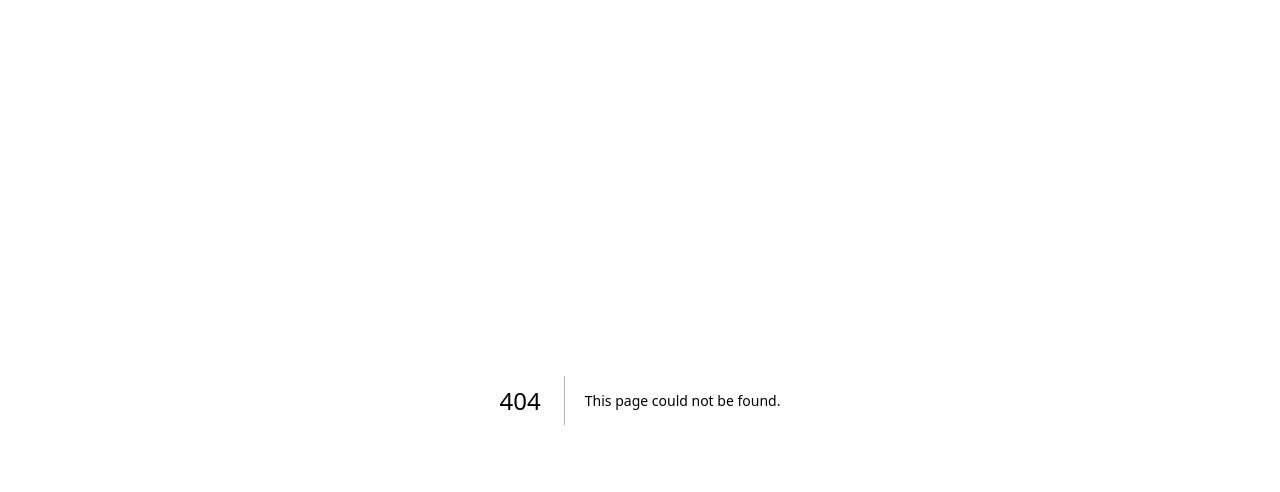
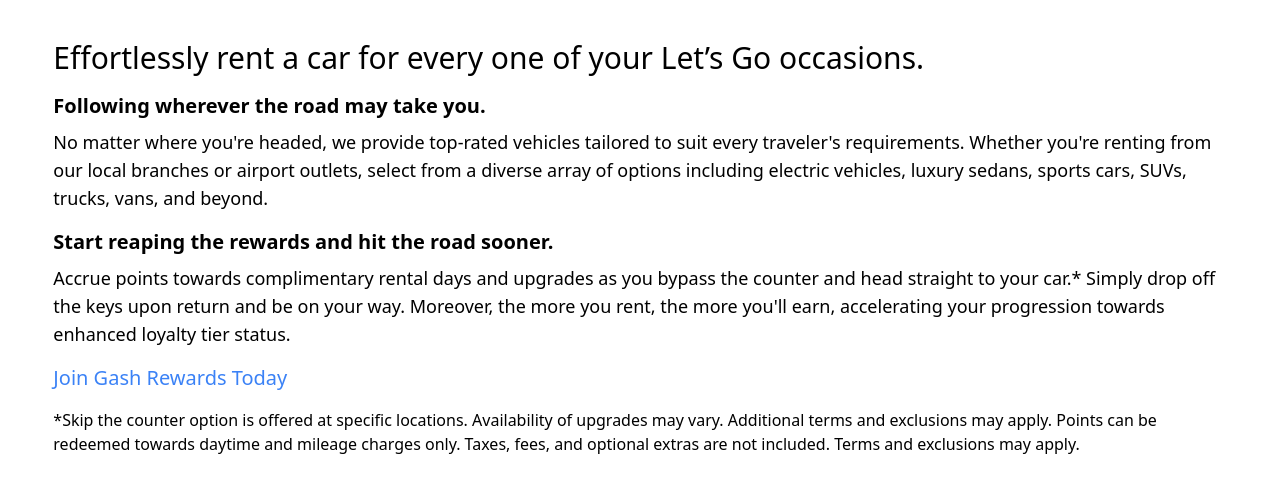
Before and after one commit to Peterson-Jacob/gsr, a Next.js app: page /components/closer in a window 1280 px wide. Before the commit this address had no page. Shown: the top 492 px of the page. Built offline with nearby package versions, Linux system fonts and the light colour scheme.

Commit message:
Create closer.jsx

```diff
--- /dev/null
+++ b/pages/components/closer.jsx
@@ -0,0 +1,36 @@
+
+
+export default function Close(){
+
+    return(
+        <>
+            <div  className="w-full pt-6 pb-24 bg-white max">
+
+                <h1 className="w-11/12 my-4 mx-auto text-2xl lg:text-3xl ">Effortlessly rent a car for every one of your Let’s Go occasions.</h1>
+
+                <div className="w-11/12 my-4 mx-auto ">
+                    <h2 className="text-lg my-2 font-bold lg:text-xl">Following wherever the road may take you.</h2>
+
+                    <p className="text-base lg:text-lg">No matter where you're headed, we provide top-rated vehicles tailored
+                    to suit every traveler's requirements. Whether you're renting from our local
+                    branches or airport outlets, select from a diverse array of options including
+                    electric vehicles, luxury sedans, sports cars, SUVs, trucks, vans, and beyond.</p>
+                </div>
+                <div className="w-11/12 my-4 mx-auto">
+                    <h2 className="text-lg my-2 font-bold lg:text-xl">Start reaping the rewards and hit the road sooner.</h2>
+                    <p className="text-base lg:text-lg">
+                    Accrue points towards complimentary rental days and upgrades as you bypass the
+                    counter and head straight to your car.* Simply drop off the keys upon return and
+                    be on your way. Moreover, the more you rent, the more you'll earn, accelerating
+                    your progression towards enhanced loyalty tier status.</p>
+                </div>
+                    <h3 className="w-11/12 my-4 mx-auto text-lg text-blue-500 lg:text-xl">Join Gash Rewards Today</h3>
+
+                    <p className="w-11/12 my-0 mx-auto text-sm lg:text-base">*Skip the counter option is offered at specific locations. Availability of upgrades
+                    may vary. Additional terms and exclusions may apply. Points can be redeemed towards
+                    daytime and mileage charges only. Taxes, fees, and optional extras are not included.
+                    Terms and exclusions may apply.</p>
+            </div>
+        </>
+    )
+}
```
